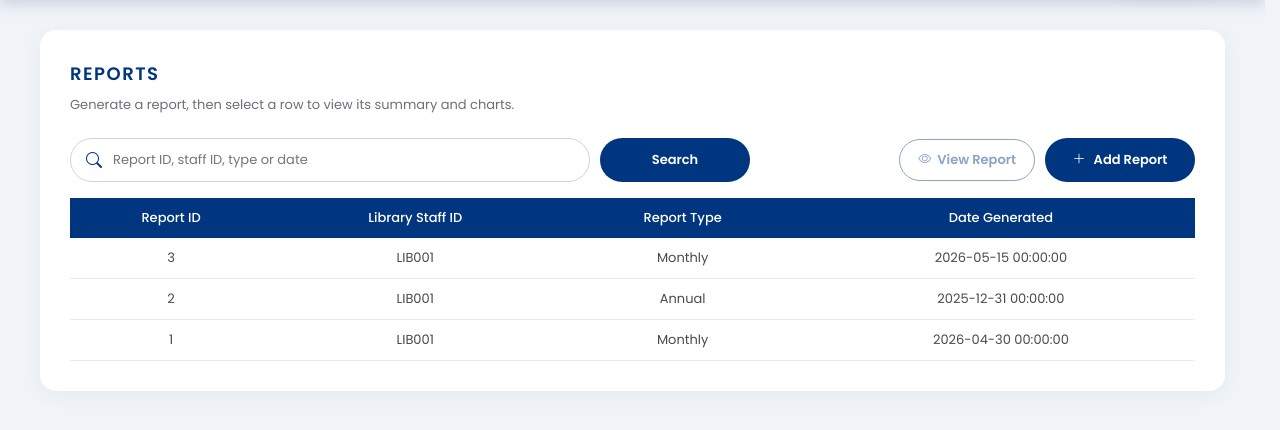
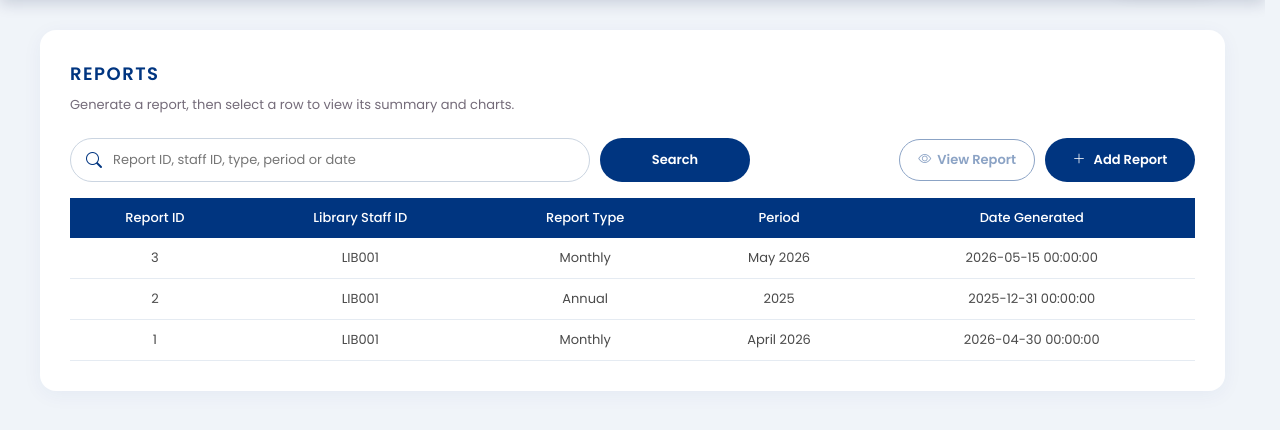
Before and after one commit to reazelleangelacastillo/IM2-Final-Project, a PHP site: page /php/reports.php in a window 1280 px wide. Shown: the part 86-516 px from the top of the page. Run offline with PHP 8.4, Linux system fonts and the light colour scheme; a user stored in the database is signed in; data comes from the database, SQL or seed files in the repository.

Commit message:
Pick report period with calendar

```diff
--- a/css/reports.css
+++ b/css/reports.css
@@ -92,6 +92,17 @@
 
 .report-dialog .alert-danger {
     margin-bottom: 14px;
+}
+
+.period-field[hidden] {
+    display: none;
+}
+
+.period-hint {
+    padding-left: 12px;
+    color: #746b79;
+    font-size: 12px;
+    min-height: 18px;
 }
 
 .back-link {
--- a/js/reports.js
+++ b/js/reports.js
@@ -3,6 +3,9 @@
     var openBtn = document.getElementById('open-report-modal');
     var cancelBtn = document.getElementById('cancel-report-modal');
     var typeSelect = document.getElementById('report-type');
+    var dateInput = document.getElementById('period-date');
+    var hint = document.getElementById('period-hint');
+    var fields = document.querySelectorAll('.period-field');
     var selectedId = document.getElementById('selected-report-id');
     var viewBtn = document.getElementById('view-report-button');
     var rows = document.querySelectorAll('.selectable-row');
@@ -14,6 +17,36 @@
         typeSelect.focus();
     }
 
+    function formatDay(date) {
+        return date.toLocaleDateString('en-US', { month: 'short', day: '2-digit' });
+    }
+
+    function updateHint() {
+        hint.textContent = '';
+        if (!dateInput.value) {
+            return;
+        }
+        var parts = dateInput.value.split('-');
+        var picked = new Date(Number(parts[0]), Number(parts[1]) - 1, Number(parts[2]));
+        var offset = (picked.getDay() + 6) % 7;
+        var monday = new Date(picked.getFullYear(), picked.getMonth(), picked.getDate() - offset);
+        var sunday = new Date(monday.getFullYear(), monday.getMonth(), monday.getDate() + 6);
+        hint.textContent = 'Covers ' + formatDay(monday) + ' to ' + formatDay(sunday) + ', ' + sunday.getFullYear();
+    }
+
+    function updateFields() {
+        var type = typeSelect.value;
+        fields.forEach(function (field) {
+            var show = type !== '' && field.dataset.for.split(' ').indexOf(type) !== -1;
+            field.hidden = !show;
+            field.querySelectorAll('input, select').forEach(function (control) {
+                control.disabled = !show;
+                control.required = show;
+            });
+        });
+        updateHint();
+    }
+
     function selectRow(row) {
         selectedId.value = row.dataset.reportId;
         viewBtn.disabled = false;
@@ -22,6 +55,10 @@
             other.setAttribute('aria-selected', other === row ? 'true' : 'false');
         });
     }
+
+    typeSelect.addEventListener('change', updateFields);
+    dateInput.addEventListener('input', updateHint);
+    updateFields();
 
     if (openBtn) {
         openBtn.addEventListener('click', openDialog);
--- /dev/null
+++ b/php/lib/report_period.php
@@ -0,0 +1,29 @@
+<?php
+function report_period_start(string $type, ?string $storedStart, DateTimeImmutable $generatedAt): DateTimeImmutable
+{
+    if ($storedStart !== null && $storedStart !== '') {
+        return (new DateTimeImmutable($storedStart))->setTime(0, 0);
+    }
+
+    switch ($type) {
+        case 'Weekly':
+            return $generatedAt->modify('monday this week')->setTime(0, 0)->modify('-1 week');
+        case 'Monthly':
+            return $generatedAt->modify('first day of this month')->setTime(0, 0);
+        case 'Annual':
+            return $generatedAt->setDate((int)$generatedAt->format('Y'), 1, 1)->setTime(0, 0);
+    }
+
+    throw new UnexpectedValueException('This report has an unsupported report type.');
+}
+
+function report_period_label(string $type, DateTimeImmutable $start): string
+{
+    if ($type === 'Weekly') {
+        return $start->format('M d') . ' - ' . $start->modify('+6 days')->format('M d, Y');
+    }
+    if ($type === 'Monthly') {
+        return $start->format('F Y');
+    }
+    return $start->format('Y');
+}
--- a/php/reports.php
+++ b/php/reports.php
@@ -1,5 +1,6 @@
 <?php
 require_once __DIR__ . '/lib/auth.php';
+require_once __DIR__ . '/lib/report_period.php';
 try {
     require '../db.php';
 } catch (PDOException $e) {
@@ -12,9 +13,13 @@ if (!isset($_SESSION['csrf_token'])) {
 }
 
 $pageTitle = 'Reports';
-$pageStyles = ['reports.css?v=20261121-4'];
+$pageStyles = ['reports.css?v=20261121-5'];
 
 $reports = [];
+$years = [(int)date('Y')];
+$selectedDate = '';
+$selectedMonth = '';
+$selectedYear = '';
 $staffId = null;
 $pageError = '';
 $pageSuccess = '';
@@ -29,8 +34,18 @@ try {
         $staffId = null;
     }
 
+    $currentYear = (int)date('Y');
+    $minYear = (int)$pdo->query('SELECT MIN(YEAR(date_borrowed)) FROM borrows')->fetchColumn();
+    if ($minYear < 2000 || $minYear > $currentYear) {
+        $minYear = $currentYear;
+    }
+    $years = range($currentYear, $minYear);
+
     if (($_SERVER['REQUEST_METHOD'] ?? 'GET') === 'POST' && isset($_POST['generate_report'])) {
         $selectedReportType = is_string($_POST['report_type'] ?? null) ? $_POST['report_type'] : '';
+        $selectedDate = is_string($_POST['period_date'] ?? null) ? $_POST['period_date'] : '';
+        $selectedMonth = is_string($_POST['period_month'] ?? null) ? $_POST['period_month'] : '';
+        $selectedYear = is_string($_POST['period_year'] ?? null) ? $_POST['period_year'] : '';
         $csrfToken = is_string($_POST['csrf_token'] ?? null) ? $_POST['csrf_token'] : '';
 
         if (!hash_equals($_SESSION['csrf_token'], $csrfToken)) {
@@ -40,14 +55,34 @@ try {
         } elseif (!in_array($selectedReportType, ['Weekly', 'Monthly', 'Annual'], true)) {
             $pageError = 'Choose a valid report type.';
         } else {
+            $periodStart = null;
+            if ($selectedReportType === 'Weekly') {
+                $picked = DateTimeImmutable::createFromFormat('!Y-m-d', $selectedDate);
+                if ($picked !== false && $picked->format('Y-m-d') === $selectedDate) {
+                    $periodStart = $picked->modify('monday this week');
+                }
+            } elseif (ctype_digit($selectedYear) && (int)$selectedYear >= 2000 && (int)$selectedYear <= (int)date('Y')) {
+                if ($selectedReportType === 'Annual') {
+                    $periodStart = new DateTimeImmutable(sprintf('%04d-01-01', (int)$selectedYear));
+                } elseif (ctype_digit($selectedMonth) && (int)$selectedMonth >= 1 && (int)$selectedMonth <= 12) {
+                    $periodStart = new DateTimeImmutable(sprintf('%04d-%02d-01', (int)$selectedYear, (int)$selectedMonth));
+                }
+            }
+
+            if ($periodStart === null) {
+                $pageError = 'Choose a valid period.';
+            } elseif ($periodStart > new DateTimeImmutable('today')) {
+                $pageError = 'Choose a period that has already started.';
+            } else {
                 $insertStmt = $pdo->prepare(
-                'INSERT INTO reports (libstaff_id, report_type, date_generated)
-                 VALUES (?, ?, CURRENT_TIMESTAMP)'
+                    'INSERT INTO reports (libstaff_id, report_type, date_generated, period_start)
+                     VALUES (?, ?, CURRENT_TIMESTAMP, ?)'
                 );
-            $insertStmt->execute([$staffId, $selectedReportType]);
+                $insertStmt->execute([$staffId, $selectedReportType, $periodStart->format('Y-m-d')]);
 
                 header('Location: reports.php?generated=' . rawurlencode($pdo->lastInsertId()));
                 exit;
+            }
         }
     }
 
@@ -56,26 +91,23 @@ try {
         $pageSuccess = 'Report #' . $generatedId . ' generated successfully.';
     }
 
-    if ($searchQuery !== '') {
-        $reportsStmt = $pdo->prepare(
-            "SELECT report_id, libstaff_id, report_type, date_generated
-             FROM reports
-             WHERE CAST(report_id AS CHAR) LIKE ?
-                OR COALESCE(libstaff_id, '') LIKE ?
-                OR report_type LIKE ?
-                OR COALESCE(DATE_FORMAT(date_generated, '%Y-%m-%d %H:%i:%s'), '') LIKE ?
-             ORDER BY report_id DESC"
-        );
-        $searchTerm = '%' . $searchQuery . '%';
-        $reportsStmt->execute([$searchTerm, $searchTerm, $searchTerm, $searchTerm]);
-    } else {
     $reportsStmt = $pdo->query(
-            'SELECT report_id, libstaff_id, report_type, date_generated
+        'SELECT report_id, libstaff_id, report_type, date_generated, period_start
          FROM reports
          ORDER BY report_id DESC'
     );
+    foreach ($reportsStmt->fetchAll(PDO::FETCH_ASSOC) as $row) {
+        try {
+            $start = report_period_start((string)$row['report_type'], $row['period_start'], new DateTimeImmutable($row['date_generated']));
+            $row['period_label'] = report_period_label((string)$row['report_type'], $start);
+        } catch (Exception $labelError) {
+            $row['period_label'] = '';
         }
-    $reports = $reportsStmt->fetchAll(PDO::FETCH_ASSOC);
+        $haystack = implode(' ', [$row['report_id'], $row['libstaff_id'], $row['report_type'], $row['date_generated'], $row['period_label']]);
+        if ($searchQuery === '' || stripos($haystack, $searchQuery) !== false) {
+            $reports[] = $row;
+        }
+    }
 } catch (PDOException $e) {
     $driverErrorCode = (int)($e->errorInfo[1] ?? 0);
     $pageError = $driverErrorCode === 4025
@@ -118,7 +150,7 @@ $isPostError = $pageError !== '' && ($_SERVER['REQUEST_METHOD'] ?? 'GET') === 'P
                         id="report-search"
                         name="search"
                         value="<?php echo htmlspecialchars($searchQuery); ?>"
-                        placeholder="Report ID, staff ID, type or date"
+                        placeholder="Report ID, staff ID, type, period or date"
                         autocomplete="off"
                     >
                 </div>
@@ -148,6 +180,7 @@ $isPostError = $pageError !== '' && ($_SERVER['REQUEST_METHOD'] ?? 'GET') === 'P
                         <th>Report ID</th>
                         <th>Library Staff ID</th>
                         <th>Report Type</th>
+                        <th>Period</th>
                         <th>Date Generated</th>
                     </tr>
                 </thead>
@@ -158,12 +191,13 @@ $isPostError = $pageError !== '' && ($_SERVER['REQUEST_METHOD'] ?? 'GET') === 'P
                                 <td><?php echo htmlspecialchars((string)$report['report_id']); ?></td>
                                 <td><?php echo htmlspecialchars((string)$report['libstaff_id']); ?></td>
                                 <td><?php echo htmlspecialchars((string)$report['report_type']); ?></td>
+                                <td><?php echo htmlspecialchars($report['period_label']); ?></td>
                                 <td><?php echo htmlspecialchars((string)$report['date_generated']); ?></td>
                             </tr>
                         <?php endforeach; ?>
                     <?php else: ?>
                         <tr>
-                            <td colspan="4" class="empty-cell">No reports found.</td>
+                            <td colspan="5" class="empty-cell">No reports found.</td>
                         </tr>
                     <?php endif; ?>
                 </tbody>
@@ -200,6 +234,32 @@ $isPostError = $pageError !== '' && ($_SERVER['REQUEST_METHOD'] ?? 'GET') === 'P
             </select>
         </div>
 
+        <div class="field-group period-field" data-for="Weekly" hidden>
+            <label for="period-date">Any day in the week</label>
+            <input id="period-date" name="period_date" type="date" max="<?php echo date('Y-m-d'); ?>" value="<?php echo htmlspecialchars($selectedDate); ?>" disabled>
+            <span class="period-hint" id="period-hint"></span>
+        </div>
+
+        <div class="field-group period-field" data-for="Monthly" hidden>
+            <label for="period-month">Month</label>
+            <select id="period-month" name="period_month" disabled>
+                <option value="">Choose a month</option>
+                <?php foreach (['January', 'February', 'March', 'April', 'May', 'June', 'July', 'August', 'September', 'October', 'November', 'December'] as $monthIndex => $monthName): ?>
+                    <option value="<?php echo $monthIndex + 1; ?>" <?php echo $selectedMonth === (string)($monthIndex + 1) ? 'selected' : ''; ?>><?php echo $monthName; ?></option>
+                <?php endforeach; ?>
+            </select>
+        </div>
+
+        <div class="field-group period-field" data-for="Monthly Annual" hidden>
+            <label for="period-year">Year</label>
+            <select id="period-year" name="period_year" disabled>
+                <option value="">Choose a year</option>
+                <?php foreach ($years as $year): ?>
+                    <option value="<?php echo $year; ?>" <?php echo $selectedYear === (string)$year ? 'selected' : ''; ?>><?php echo $year; ?></option>
+                <?php endforeach; ?>
+            </select>
+        </div>
+
         <div class="actions-row">
             <button class="btn-secondary" type="button" id="cancel-report-modal">Cancel</button>
             <button class="btn-primary" type="submit" name="generate_report" value="1">Generate Report</button>
```
Also changed, not shown: php/view_report.php (+8 -10 lines), sql/booktrace.sql. Lines whose indentation alone changed are shown as unchanged.
